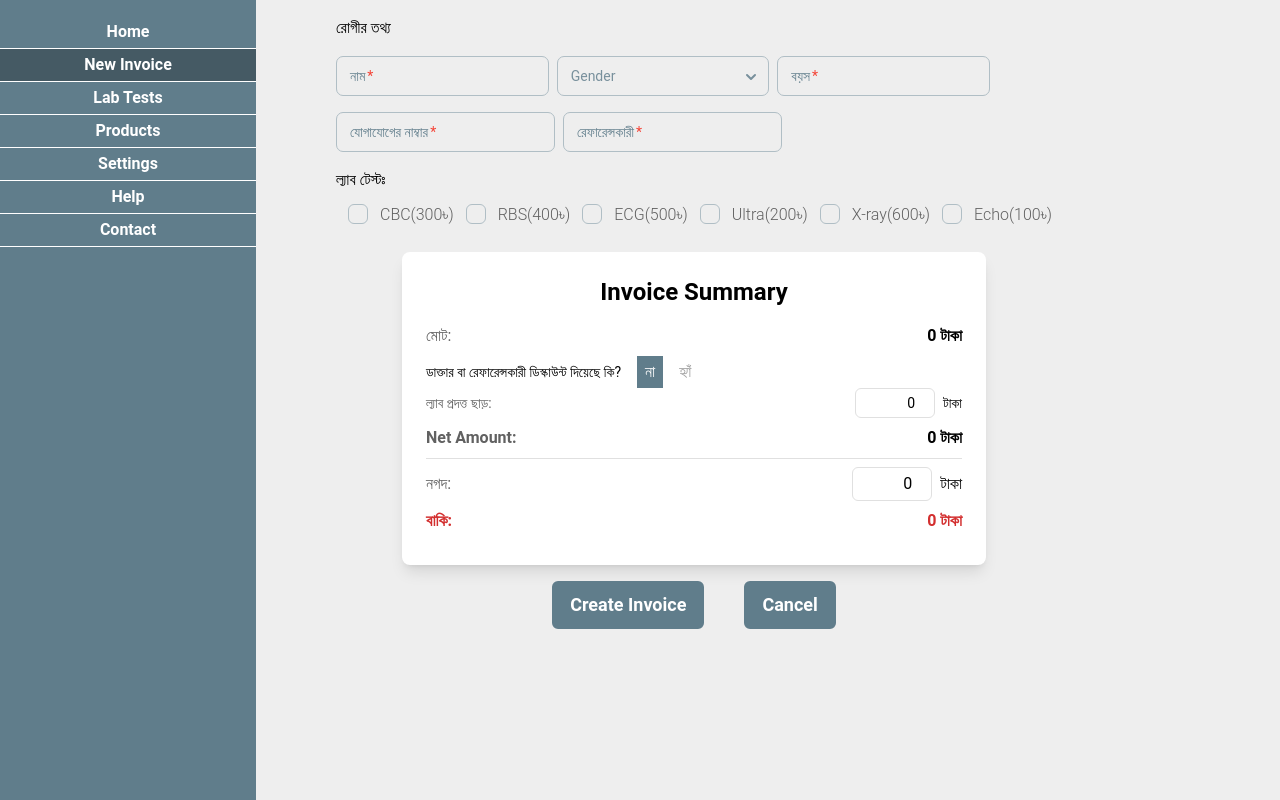
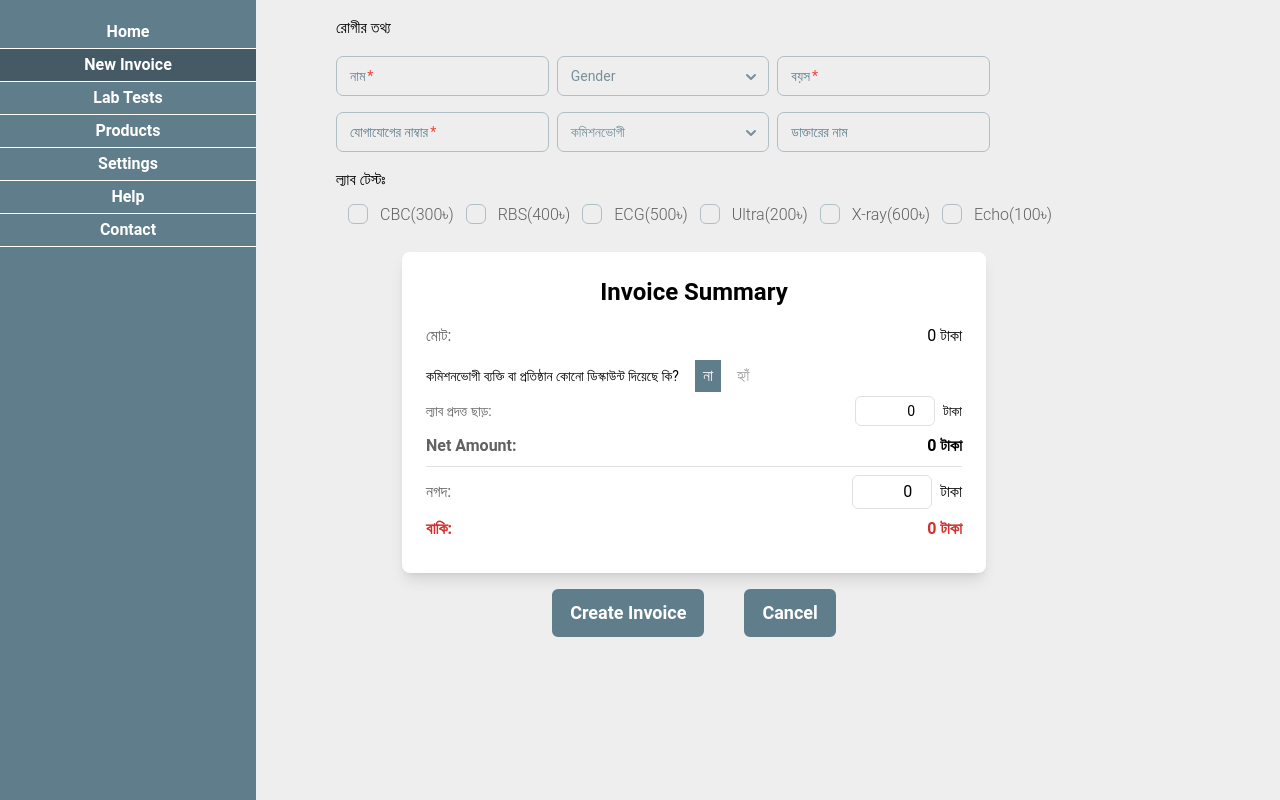
Before and after one commit to samiulfahad/labpilot-frontend, a React (Vite) app: page /invoice/new in a window 1280 px wide. Built offline with nearby package versions, Linux system fonts and the light colour scheme.

Commit message:
Create invoice 90%

```diff
--- /dev/null
+++ b/src/data.js
@@ -0,0 +1,31 @@
+/** @format */
+
+export const referrerList = [
+  {
+    name: "DR. XYZ",
+    type: "percentage",
+    amount: 20,
+    id: 123,
+  },
+  {
+    name: "DR. ABC",
+    type: "fixed",
+    amount: 30,
+    id: 234,
+  },
+  {
+    name: "Medical Unit, NIT Durgapur",
+    type: "",
+    amount: 0,
+    id: 789,
+  },
+];
+
+export const testList = [
+  { name: "CBC", code: "t1", price: 300 },
+  { name: "RBS", code: "t2", price: 400 },
+  { name: "ECG", code: "t3", price: 500 },
+  { name: "Ultra", code: "t4", price: 200 },
+  { name: "X-ray", code: "t5", price: 600 },
+  { name: "Echo", code: "t6", price: 100 },
+];
--- a/src/pages/invoice/new/InvoiceData.jsx
+++ b/src/pages/invoice/new/InvoiceData.jsx
@@ -3,7 +3,7 @@
 import { useState } from "react";
 
 const InvoiceData = (props) => {
-  const { total, discount, afterDiscount, adjustment, netAmount, paid, hasDiscount, discounter } = props.data;
+  const { total, discount, afterDiscount, adjustment, netAmount, paid, hasDiscount, discountType } = props.data;
   const due = netAmount - paid;
 
   return (
@@ -11,19 +11,19 @@ const InvoiceData = (props) => {
       <h2 className="text-2xl text-center font-semibold mb-4">Invoice Summary</h2>
       <div className="flex justify-between mb-2">
         <p className="text-gray-700">মোট:</p>
-        <p className="font-semibold">{total} টাকা</p>
+        <p className="">{total} টাকা</p>
       </div>
 
-      <div className="flex justify-start space-x-4 items-center">
-        <p className="text-sm">ডাক্তার বা রেফারেন্সকারী ডিস্কাউন্ট দিয়েছে কি?</p>
+      <div className="flex justify-start space-x-4 py-1 items-center">
+        <p className="text-sm">কমিশনভোগী ব্যক্তি বা প্রতিষ্ঠান কোনো ডিস্কাউন্ট দিয়েছে কি?</p>
         <button
-          onClick={() => props.onDiscount({ hasDiscount: false })}
+          onClick={() => props.hasDiscount(false)}
           className={`${!hasDiscount ? "px-2 py-1 bg-blue-gray-500 text-white" : "text-gray-500"}`}
         >
           না
         </button>
         <button
-          onClick={() => props.onDiscount({ hasDiscount: true })}
+          onClick={() => props.hasDiscount(true)}
           className={`${hasDiscount ? "px-2 py-1 bg-blue-gray-500 text-white" : "text-gray-500"}`}
         >
           হ্যাঁ
@@ -42,15 +42,15 @@ const InvoiceData = (props) => {
                 id="discount"
                 className="p-1 w-20 text-right border border-gray-300 rounded-md mr-2"
                 value={discount}
-                onChange={(e) => props.onDiscount({ discount: parseFloat(e.target.value) })}
+                onChange={(e) => props.onDiscount((e.target.value))}
               />
-              <span>%</span>
+              <span>{discountType === "fixed" ? "টাকা" : "%"}</span>
             </div>
           </div>
 
           <div className="flex justify-between text-sm mb-2">
             <p className="text-gray-700">ডিস্কাউন্ট পরবর্তী মূল্য:</p>
-            <p className="font-semibold">{afterDiscount} টাকা</p>
+            <p className="">{afterDiscount} টাকা</p>
           </div>
         </>
       )}
--- a/src/pages/invoice/new/PatientData.jsx
+++ b/src/pages/invoice/new/PatientData.jsx
@@ -1,9 +1,10 @@
-import React from "react"
-import { Input, Select, Option } from "@material-tailwind/react"
+/** @format */
 
+import React from "react";
+import { Input, Select, Option } from "@material-tailwind/react";
 
 const PatientData = (props) => {
-  const { name, age, contact, referredBy, gender } = props.data
+  const { name, age, contact, doctorName, gender } = props.data;
   return (
     <div className=" flex flex-col gap-4 mt-4 justify-start items-start w-full ">
       <h2 className="text-left text-md">রোগীর তথ্য</h2>
@@ -13,10 +14,10 @@ const PatientData = (props) => {
           label="Gender"
           name="gender"
           onChange={(val) => {
-            let e = { target: { name: "", value: "" } }
-            e.target.name = "gender"
-            e.target.value = val
-            props.onChange(e)
+            let e = { target: { name: "", value: "" } };
+            e.target.name = "gender";
+            e.target.value = val;
+            props.onChange(e);
           }}
         >
           <Option value="male">পুরুষ</Option>
@@ -25,11 +26,30 @@ const PatientData = (props) => {
         <Input label="বয়স" required value={age} name="age" onChange={props.onChange} />
       </div>
       <div className="flex gap-2 justify-between">
-        <Input label="যোগাযোগের নাম্বার" required type="number" value={contact} name="contact" onChange={props.onChange} />
-        <Input label="রেফারেন্সকারী" required value={referredBy} name="referredBy" onChange={props.onChange} />
+        <Input
+          label="যোগাযোগের নাম্বার"
+          required
+          type="number"
+          value={contact}
+          name="contact"
+          onChange={props.onChange}
+        />
+        {/* <Input label="কমিশনভোগী" required value={referrer} name="referrer" onChange={props.onChange} /> */}
+
+        <Select onChange={props.onReferrer}
+          label="কমিশনভোগী"
+          name="referrer"
+
+        >
+          {props.referrerList.map((item, index) => (
+            <Option key={index} value={JSON.stringify(item)} >{item.name}</Option>
+          ))}
+        </Select>
+
+        <Input label="ডাক্তারের নাম" value={doctorName} name="doctorName" onChange={props.onChange} />
       </div>
     </div>
-  )
-}
+  );
+};
 
-export default PatientData
+export default PatientData;
--- a/src/pages/invoice/new/index.jsx
+++ b/src/pages/invoice/new/index.jsx
@@ -1,37 +1,31 @@
 /** @format */
 
-import { Children, useEffect, useState } from "react";
+import { useEffect, useState } from "react";
 
 import TestList from "./TestList";
 import InvoiceData from "./InvoiceData";
 import PatientData from "./PatientData";
 import ErrorModal from "../../../components/errorModal";
 import { useNavigate } from "react-router-dom";
-
-const testList = [
-  { name: "CBC", code: "t1", price: 300 },
-  { name: "RBS", code: "t2", price: 400 },
-  { name: "ECG", code: "t3", price: 500 },
-  { name: "Ultra", code: "t4", price: 200 },
-  { name: "X-ray", code: "t5", price: 600 },
-  { name: "Echo", code: "t6", price: 100 },
-];
+import { testList, referrerList } from "../../../data";
 
 const CreateInvoice = () => {
   const [checkedTest, setCheckedTest] = useState([]);
   const [invoiceData, setInvoiceData] = useState({
     total: 0,
+    hasDiscount: false,
+    discountType: null,
+    maximumDiscount: null,
     discount: 0,
     afterDiscount: 0,
     adjustment: 0,
     netAmount: 0,
     paid: 0,
-    hasDiscount: false,
-    discounter: 'Doctor / Referrer'
   });
-  const [patientData, setPatientData] = useState({ name: "", age: "", contact: "", referredBy: "" });
+  const [patientData, setPatientData] = useState({ name: "", age: "", contact: "", referrer: {}, doctorName: "" });
 
-  const { total, discount, adjustment } = invoiceData;
+  const { total, discountType, discount, adjustment } = invoiceData;
+
   const [loadingState, setLoadingState] = useState(null);
   const navigate = useNavigate();
 
@@ -45,15 +39,30 @@ const CreateInvoice = () => {
   }, [checkedTest]);
 
   useEffect(() => {
-    const afterDiscount = total - (discount * total) / 100;
+    let afterDiscount;
+    if (discountType === "fixed") {
+      afterDiscount = total - discount;
+    } else {
+      afterDiscount = total - (discount * total) / 100;
+    }
     const netAmount = afterDiscount - adjustment;
     setInvoiceData({ ...invoiceData, afterDiscount, netAmount });
-  }, [total, discount, adjustment]);
+  }, [total, discount, discountType, adjustment]);
 
-  const discountHandler = val => {
-    console.log(invoiceData);
-    setInvoiceData({...invoiceData, ...val})
-  }
+  const handleHasDiscount = (val) => {
+    if (val) {
+      setInvoiceData({ ...invoiceData, hasDiscount: true });
+    } else {
+      setInvoiceData({ ...invoiceData, discount: 0, hasDiscount: false });
+    }
+  };
+
+  const handleReferrer = (val) => {
+    console.log(JSON.parse(val));
+    const referrer = JSON.parse(val);
+    setInvoiceData({ ...invoiceData, discountType: referrer.type, maximumDiscount: referrer.amount });
+    setPatientData({...patientData, referrer})
+  };
 
   const handleCheckedTest = (test) => {
     if (!checkedTest.some((item) => item.name === test.name)) {
@@ -79,13 +88,15 @@ const CreateInvoice = () => {
         name: patientData.name,
         age: patientData.age,
         contact: patientData.contact,
-        referredBy: patientData.referredBy,
+        referrerId: patientData.referrer.id,
+        referrerName: patientData.referrer.name,
+        doctorName: patientData.doctorName,
         testList: checkedTest,
         total: invoiceData.total,
         netAmount: invoiceData.netAmount,
         paid: invoiceData.paid,
       };
-      console.log(data.testList);
+      console.log(data);
       //   const response = await axios.post("http://localhost:3000/api/v1/invoice/create", data)
       //   if (response.data.success) {
       //     console.log("data added")
@@ -110,7 +121,12 @@ const CreateInvoice = () => {
       {loadingState == "error" && <ErrorModal title="Please select test" onClose={closeModal} />}
       <form onSubmit={handleSubmit}>
         <div className="w-full mx-20">
-          <PatientData data={patientData} onChange={handlePatientData} />
+          <PatientData
+            data={patientData}
+            referrerList={referrerList}
+            onChange={handlePatientData}
+            onReferrer={handleReferrer}
+          />
         </div>
 
         <div className="w-full mx-20 py-4">
@@ -121,8 +137,10 @@ const CreateInvoice = () => {
           <InvoiceData
             data={invoiceData}
             onPay={(value) => setInvoiceData({ ...invoiceData, paid: value })}
-            onDiscount={discountHandler}
+            hasDiscount={handleHasDiscount}
+            onDiscount={(value) => setInvoiceData({ ...invoiceData, discount: value })}
             onAdjustment={(value) => setInvoiceData({ ...invoiceData, adjustment: parseFloat(value) })}
+            referrer
           />
         </div>
         <div className="w-2/3 mx-auto py-4 flex justify-center items-center gap-10">
```
